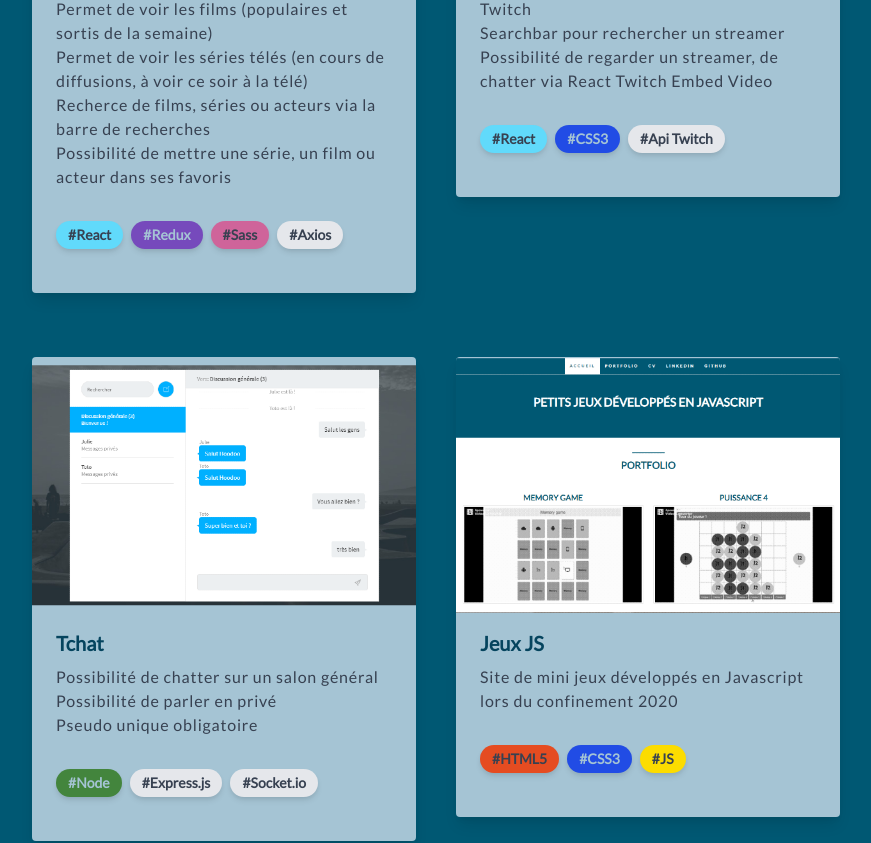
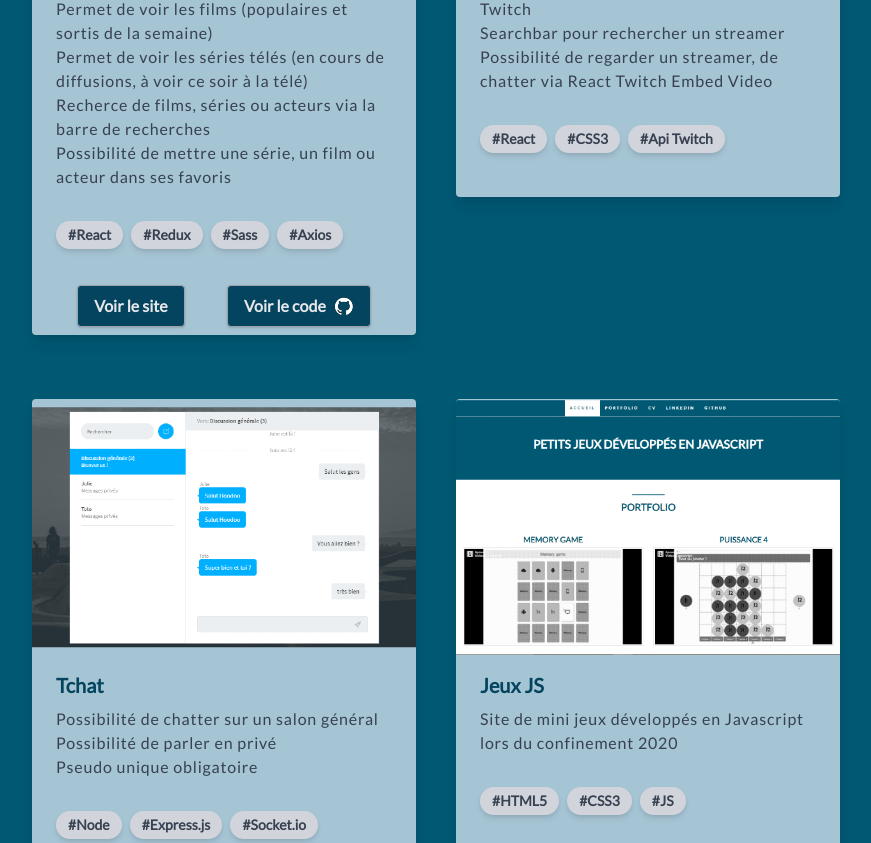
Before and after one commit to julie-desvaux/React_Portfolio, a React (Create React App) app: page / in a window 1280 px wide. Shown: the part 3215-4058 px from the top of the page, without its empty margins (204-1075 px from the left). Built offline with nearby package versions, Linux system fonts and the light colour scheme.

Commit message:
[Portfolio]: add button for link to website and repository

```diff
--- a/src/Components/Portfolio/Portfolio.jsx
+++ b/src/Components/Portfolio/Portfolio.jsx
@@ -1,8 +1,21 @@
-import React from "react";
+import React, { useRef } from "react";
 
 import data from "../../data";
 
-const Card = ({ project }) => (
+const Card = ({ project }) => {
+	const imgGitHub = useRef(null);
+
+	const changeBg = () => {
+		const urlImgGH = imgGitHub.current.src;
+		const imgGH = urlImgGH.split("/").slice(-2).join("/");
+		if (imgGH === "images/github_black.png") {
+			imgGitHub.current.src = "/images/github_white.png";
+		} else {
+			imgGitHub.current.src = "/images/github_black.png";
+		}
+	};
+
+	return (
 		<div className="bg-lightBlue max-w-sm rounded overflow-hidden shadow-lg mx-2 md:mx-5 mb-16">
 			<img className="w-full" src={project.img} alt={project.title} />
 			<div className="px-6 py-4">
@@ -16,17 +29,38 @@ const Card = ({ project }) => (
 				{project.technos.map((techno, index) => (
 					<span
 						key={index}
-					className={`inline-block rounded-full px-3 py-1 text-sm shadow-md font-semibold mr-2 mb-3  text-gray-700 ${
-						techno.class ? techno.class : "bg-gray-200"
-					}`}
+						className={`inline-block rounded-full px-3 py-1 text-sm shadow-md font-semibold mr-2 mb-3  text-gray-700 bg-gray-300`}
 					>
 						#{techno.techno}
 					</span>
 				))}
 			</div>
-		<div className="px-6 pt-4 pb-2"></div>
+			<div className="px-6 pt-4 pb-2 flex justify-around">
+				{project.link && (
+					<a
+						className="bg-navyBlue hover:bg-gray-300 text-gray-200 hover:text-navyBlue font-semibold py-2 px-4 border border-gray-400 rounded shadow"
+						href={project.link}
+						target="_blank"
+					>
+						Voir le site
+					</a>
+				)}
+				{project.repo && (
+					<a
+						className=" flex justify-center items-center bg-navyBlue hover:bg-gray-300 text-gray-200 hover:text-navyBlue font-semibold py-2 px-4 border border-gray-400 rounded shadow"
+						href={project.repo}
+						target="_blank"
+						onMouseEnter={changeBg}
+						onMouseLeave={changeBg}
+					>
+						Voir le code
+						<img ref={imgGitHub} className="pl-2" src="/images/github_white.png" />
+					</a>
+				)}
+			</div>
 		</div>
 	);
+};
 
 function Portfolio() {
 	return (
```
Also changed, not shown: public/images/github_black.png (added), public/images/github_white.png (added). Lines whose indentation alone changed are shown as unchanged.
